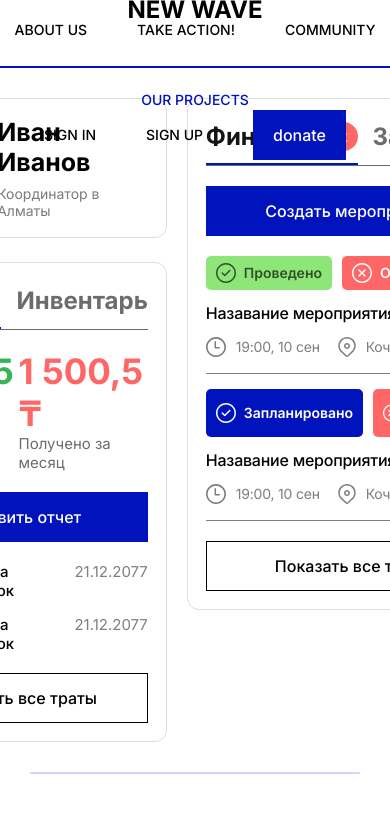
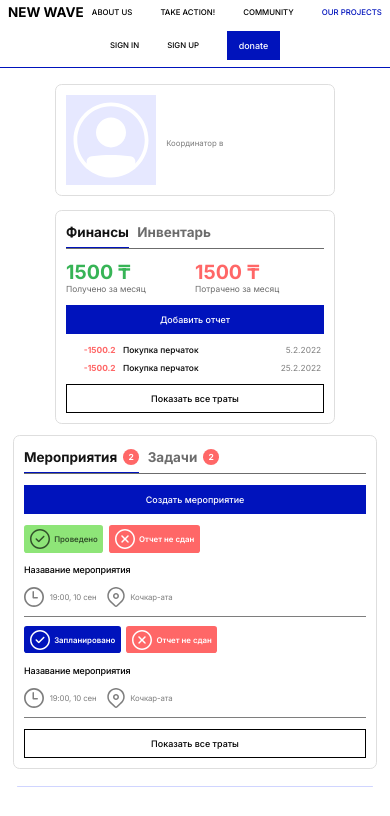
Before and after one commit to mrbqble/new-wave-ts, a React (Create React App) app in the folder client/: page /admin in a window 390 px wide. Shown: the top 816 px of the page. Built offline with nearby package versions, Linux system fonts and the light colour scheme.

Commit message:
inputs responsive and adaptive. Admin page added functionality(needs fetching from server)

```diff
--- a/client/src/index.css
+++ b/client/src/index.css
@@ -11,3 +11,21 @@ html {
   font-size: 62.5%;
   overflow-x: hidden;
 }
+
+/* Layout */
+
+@media (max-width: 720px) {
+  html {
+    font-size: 40%;
+  }
+}
+@media  (min-width: 720px) and (max-width: 980px) {
+  html {
+    font-size: 45%;
+  }
+}
+@media (max-width: 720px) {
+  html {
+    font-size: 35%;
+  }
+}
--- a/client/src/pages/admin/AdminPage.tsx
+++ b/client/src/pages/admin/AdminPage.tsx
@@ -1,11 +1,15 @@
 import styled from 'styled-components';
 import Button, { ButtonMode } from '../shared/Button';
-import { useState } from 'react';
+import { useEffect, useState } from 'react';
 import CheckCircle from '../assets/icons/CheckMarkCircle';
 import DismissCircle from '../assets/icons/DismissCircle';
 import Clock from '../assets/icons/Clock';
 import Location from '../assets/icons/Location';
 import CheckBox from '../shared/CheckBox/CheckBox';
+import { useContext } from '../../context/Context';
+import { useNavigate } from 'react-router-dom';
+import json from '../shared/variables.json'
+import ProfileIcon from '../assets/icons/ProfileIcon';
 
 const Main = styled.main`
   display: flex;
@@ -13,6 +17,7 @@ const Main = styled.main`
   gap: 2rem;
   margin-top: 3rem;
   margin-bottom: 3rem;
+  flex-wrap: wrap;
 `
 const FCol = styled.div`
   width: 50rem;
@@ -117,6 +122,8 @@ const ExpenseDate = styled.div`
   flex: 1;
   font-size: 1.5rem;
   opacity: .5;
+  text-align: right;
+  padding-right: .5rem;
 `;
 const InvButtonsDiv = styled.div`
   display: flex;
@@ -299,17 +306,90 @@ const DelegateWrapper = styled.div`
   align-items: center;
 `
 
+interface FinanceItem {
+  spending: number;
+  description: string;
+  date: string;
+}
+interface InventoryItem {
+  spending: number;
+  description: string;
+}
+type LabelType = {
+  status: string,
+  description: string,
+}
+interface MeropriyatieItem {
+  labels: LabelType[];
+  description: string;
+  date: string;
+  location: string;
+}
+interface ZadaniyeItem {
+  description: string;
+  status: string;
+  date: string;
+  fromWho: string;
+}
+interface ExpensesType {
+  spent: number,
+  recieved: number
+}
+
+// Example data
+const provedenoLabel: LabelType = {
+  status: "green",
+  description: "Проведено"
+}
+const failedLabel: LabelType = {
+  status: "red",
+  description: "Отчет не сдан"
+}
+const plannedLabel: LabelType = {
+  status: "blue",
+  description: "Запланировано"
+}
+const exampleDate = new Date("2022-03-25");
+
 function AdminPage() {
   const [fininv, setFininv] = useState<boolean>(true);
   const [eventtask, setEventtask] = useState<boolean>(true);
+
+  const { months } = json;
+  const navigate = useNavigate();
+  const { user, refetchUser } = useContext()
+
+  useEffect(() => {
+    refetchUser()
+  }, [])
+
+  const [finlist, setFinList] = useState<FinanceItem[]>([
+    {spending: -1500.2, description: "Покупка перчаток", date: exampleDate.getDay() + '.' + exampleDate.getMonth() + '.' + exampleDate.getFullYear()},
+    {spending: -1500.2, description: "Покупка перчаток", date: (exampleDate.getDay()+20) + '.' + exampleDate.getMonth() + '.' + exampleDate.getFullYear()}
+  ]);
+  const [inventorylist, setInventoryList] = useState<InventoryItem[]>([
+    {spending: -150.2, description: "5 л бутылок воды"},
+    {spending: 1210.2, description: "5 л бутылок воды"},
+    {spending: -150.2, description: "5 л бутылок воды"},
+  ]);
+  const [eventlist, setEventList] = useState<MeropriyatieItem[]>([
+    {labels: [provedenoLabel, failedLabel], description: "Назавание мероприятия", date: `19:00, 10 сен`, location: "Кочкар-ата"},
+    {labels: [plannedLabel, failedLabel], description: "Назавание мероприятия", date: `19:00, 10 сен`, location: "Кочкар-ата"},
+  ]);
+  const [taskList, setTaskList] = useState<ZadaniyeItem[]>([
+    {description: "Привлечь 10 волонтеfdsaров", status: "Срочно", date: "до 19:00, 10 сен", fromWho: "Ivan"},
+    {description: "Привлечь 10 волонтеров", status: "Срочно", date: "до 19:00, 10 сен", fromWho: "Ivan"}
+  ]);
+  const [expenses, setExpenses] = useState<ExpensesType>({spent: 1500, recieved: 1500});
+
   return (
     <Main>
       <FCol>
         <FRow>
-          <Avatarka src={require('../assets/images/1.png')} />
+          {user?.photo ? <Avatarka src={user?.photo} /> : <ProfileIcon width={90} />}
           <AvatarText>
-            <AvatarTitle>Иван Иванов</AvatarTitle>
-            <AvatarDescription>Координатор в Алматы</AvatarDescription>
+            <AvatarTitle>{user?.firstName} {user?.secondName}</AvatarTitle>
+            <AvatarDescription>Координатор в {user?.city}</AvatarDescription>
           </AvatarText>
         </FRow>
         <SRow>
@@ -324,27 +404,23 @@ function AdminPage() {
           {fininv ?
           <><FinReport>
             <GotSpendDiv>
-              <GotSpendAmount color={"green"}>1 500,5 ₸</GotSpendAmount>
+              <GotSpendAmount color={"green"}>{expenses.recieved} ₸</GotSpendAmount>
               <GotSpendDesc>Получено за месяц</GotSpendDesc>
             </GotSpendDiv>
             <GotSpendDiv>
-              <GotSpendAmount color={"red"}>1 500,5 ₸</GotSpendAmount>
-              <GotSpendDesc>Получено за месяц</GotSpendDesc>
+              <GotSpendAmount color={"red"}>{expenses.spent} ₸</GotSpendAmount>
+              <GotSpendDesc>Потрачено за месяц</GotSpendDesc>
             </GotSpendDiv>
           </FinReport>
           <Button mode={ButtonMode.PRIMARY} >Добавить отчет</Button>
           <FinListExpenses>
-            <ItemExpense>
-              <ExpenseAmount color="red">-1 500,5</ExpenseAmount>
-              <ExpenseDescription>Покупка перчаток</ExpenseDescription>
-              <ExpenseDate>21.12.2077</ExpenseDate>
+            {finlist.map((item: FinanceItem, index: number) => {
+              return <ItemExpense key={index}>
+                <ExpenseAmount color={item.spending<=0 ? "red" : "green"}>{item.spending}</ExpenseAmount>
+                <ExpenseDescription>{item.description}</ExpenseDescription>
+                <ExpenseDate>{item.date}</ExpenseDate>
               </ItemExpense>
-            <ItemExpense>
-              <ExpenseAmount color="red">-1 500,5</ExpenseAmount>
-              <ExpenseDescription>Покупка перчаток</ExpenseDescription>
-              <ExpenseDate>21.12.2077</ExpenseDate>
-            </ItemExpense>
-
+            })}
           </FinListExpenses>
           <Button mode={ButtonMode.DEFAULT}>Показать все траты</Button>
           </>
@@ -354,22 +430,12 @@ function AdminPage() {
             <ButWrapInv><Button mode={ButtonMode.PRIMARY}>Добавить</Button></ButWrapInv>
           </InvButtonsDiv>
           <InvList>
-            <InvItem>
-              <InvAmount color="red">-150</InvAmount>
-              <InvDesc>5 л бутылок воды</InvDesc>
+            {inventorylist.map((item: InventoryItem, index: number) => {
+              return <InvItem key={index}>
+                <InvAmount color={item.spending<0 ? "red" : "green"}>{item.spending}</InvAmount>
+                <InvDesc>{item.description}</InvDesc>
               </InvItem>
-            <InvItem>
-              <InvAmount color="red">-150</InvAmount>
-              <InvDesc>5 л бутылок воды</InvDesc>
-            </InvItem>
-            <InvItem>
-              <InvAmount color="red">-150</InvAmount>
-              <InvDesc>5 л бутылок воды</InvDesc>
-            </InvItem>
-            <InvItem>
-              <InvAmount color="red">-150</InvAmount>
-              <InvDesc>5 л бутылок воды</InvDesc>
-            </InvItem>
+            })}
           </InvList>
           <Button mode={ButtonMode.DEFAULT}>Показать весь инвертарь</Button>
             </>
@@ -380,14 +446,14 @@ function AdminPage() {
         <FinanceInv>
           <FinInvWrapper style={{"borderBottom": eventtask ? ".2rem solid #0013BC" : "none", "color": eventtask ? "#141414" : "#6C6C6C"}}>
             <EventTaskWrapper>
-              <FinInvText onClick={() => setEventtask(true)}>Финансы</FinInvText>
-              <EventTaskNumber>2</EventTaskNumber>
+              <FinInvText onClick={() => setEventtask(true)}>Мероприятия</FinInvText>
+              <EventTaskNumber>{eventlist.length}</EventTaskNumber>
             </EventTaskWrapper>
           </FinInvWrapper>
           <FinInvWrapper style={{"borderBottom": !eventtask ? ".2rem solid #0013BC" : "none", "color": !eventtask ? "#141414" : "#6C6C6C"}}>
           <EventTaskWrapper>
             <FinInvText onClick={() => setEventtask(false)}>Задачи</FinInvText>
-            <EventTaskNumber>3</EventTaskNumber>
+            <EventTaskNumber>{taskList.length}</EventTaskNumber>
           </EventTaskWrapper>
           </FinInvWrapper>
         </FinanceInv>
@@ -395,28 +461,20 @@ function AdminPage() {
 
         <Button mode={ButtonMode.PRIMARY}>Создать мероприятие</Button>
         <EventList>
-          <EventItem>
+        {eventlist.map((item: MeropriyatieItem, index: number) => {
+            return <EventItem key={index}>
               <EventStatuses>
-              <EventStatus backgroundColor='green' color='black' opacity='.65'><CheckCircle />Проведено</EventStatus>
-              <EventStatus backgroundColor='red' color='white'><DismissCircle />Отчет не сдан</EventStatus>
+                {item.labels.map((label: LabelType, ind: number) => {
+                  return <EventStatus key={ind} backgroundColor={label.status} color={label.status==='green' ? 'black' : 'white'} opacity={label.status==='green' ? '0.65' : '1'}>{label.status==='red' ? <DismissCircle /> : <CheckCircle fill={label.status==='blue' ? "white" : "black"} opacity={label.status==='blue' ? "1" : undefined} />}{label.description}</EventStatus>
+                })}
               </EventStatuses>
-            <NameOfTheEvent>Назавание мероприятия</NameOfTheEvent>
+              <NameOfTheEvent>{item.description}</NameOfTheEvent>
               <DateTimeBlock>
-              <DateTime><Clock />19:00, 10 сен</DateTime>
-              <DateTime><Location />Кочкар-ата</DateTime>
+                <DateTime><Clock />{item.date}</DateTime>
+                <DateTime><Location />{item.location}</DateTime>
               </DateTimeBlock>
             </EventItem>
-          <EventItem>
-            <EventStatuses>
-              <EventStatus backgroundColor='blue' color='white'><CheckCircle fill="white" opacity='1' />Запланировано</EventStatus>
-              <EventStatus backgroundColor='red' color='white'><DismissCircle />Отчет не сдан</EventStatus>
-            </EventStatuses>
-            <NameOfTheEvent>Назавание мероприятия</NameOfTheEvent>
-            <DateTimeBlock>
-              <DateTime><Clock />19:00, 10 сен</DateTime>
-              <DateTime><Location />Кочкар-ата</DateTime>
-            </DateTimeBlock>
-          </EventItem>
+          })}
         </EventList>
         <Button mode={ButtonMode.DEFAULT}>Показать все траты</Button>
         </> : <>
@@ -424,6 +482,22 @@ function AdminPage() {
         <Button mode={ButtonMode.PRIMARY}>Создать задачу</Button>
 
         <TaskList>
+          {taskList.map((item: ZadaniyeItem, index: number) => {
+            return <TaskItem key={index}>
+              <CheckBox />
+              <TaskDescription>
+                <TaskHeader>{item.description}</TaskHeader>
+                <TaskDescLabels>
+                  <TaskLabel backgroundColor={item.status==='Срочно' ? 'red' : undefined}>{item.status}</TaskLabel>
+                  <TaskLabel><Clock fill="black" />{item.date}</TaskLabel>
+                  <TaskLabel><FromWhoImg src={require('../assets/images/1.png')} />{item.fromWho}</TaskLabel>
+                </TaskDescLabels>
+              </TaskDescription>
+              <DelegateWrapper>
+                <Button mode={ButtonMode.DEFAULT} padding='1rem 1.5rem'>Делегировать</Button>
+              </DelegateWrapper>
+            </TaskItem>
+          })}
           <TaskItem>
             <CheckBox />
             <TaskDescription>
--- a/client/src/pages/assets/Icons/ProfileIcon.tsx
+++ b/client/src/pages/assets/Icons/ProfileIcon.tsx
@@ -1,7 +1,11 @@
-const ProfileIcon = () => (
+interface ProfileIconProps {
+    width?: number
+}
+
+const ProfileIcon = ({width}: ProfileIconProps) => (
     <svg
-        width={300}
-        height={300}
+        width={width || 300}
+        height={width || 300}
         viewBox="0 0 300 300"
         fill="none"
         xmlns="http://www.w3.org/2000/svg"
--- a/client/src/pages/auth/Profile.tsx
+++ b/client/src/pages/auth/Profile.tsx
@@ -189,10 +189,7 @@ function Profile() {
         </UserInfo>
         <Actions>
           <ProfileImage>
-            {user?.photo
-              ? <Image src={user?.photo}/>
-              : <ProfileIcon/>
-            }
+            <Image src={user?.photo || ProfileIcon}/>
             <EditImage>
               <CameraIcon/>
               <EditText>Edit</EditText>
--- a/client/src/pages/auth/SignUp/FullSignUpForm.tsx
+++ b/client/src/pages/auth/SignUp/FullSignUpForm.tsx
@@ -44,6 +44,9 @@ const Fields = styled.div`
   display: grid;
   gap: 4rem 8rem;
   grid-template-columns: 40.2rem 40.2rem;
+  @media (max-width: 720px) {
+    grid-template-columns: 100%;
+  }
 `
 
 const Form = styled.div`
@@ -52,6 +55,9 @@ const Form = styled.div`
   padding: 3rem 4rem;
   flex-direction: column;
   background-color: rgba(208, 213, 255, 0.5);
+  @media (max-width: 720px) {
+    width: min(70rem, 100%);
+  }
 `
 
 const FieldBox = styled.div`
@@ -73,7 +79,7 @@ const Must = styled(FieldTitle)`
 
 const phoneInput = {
   height: "5.5rem",
-  width: "40.2rem",
+  width: "max(20em, 100%)",
   fontSize: "2rem",
   borderRadius: "0rem",
   border: ".1rem solid grey"
--- a/client/src/pages/shared/Input.tsx
+++ b/client/src/pages/shared/Input.tsx
@@ -18,7 +18,7 @@ const Title = styled.div`
 `
 
 const Field = styled.input`
-  width: 20em;
+  width: max(20em, 100%);
   font-size: 1.8rem;
   padding: 1.5rem 2rem;
   border-radius: 0rem;
@@ -35,12 +35,17 @@ const Message = styled.p`
 const FieldBox = styled.div`
   display: flex;
   align-items: end;
+  position: relative;
 `
 
 const ShowHideIcons = styled.div`
   display: flex;
-  margin-bottom: 2rem;
-  margin-left: -4rem;
+  position: absolute;
+  top: 50%;
+  transform: translateY(-50%);
+  right: 1rem;
+  /* margin-bottom: 2rem;
+  margin-left: -4rem; */
 `
 
 const Must = styled(Title)`
--- a/client/src/pages/shared/Selector.tsx
+++ b/client/src/pages/shared/Selector.tsx
@@ -22,7 +22,7 @@ interface SelectProps {
 }
 
 const Selection = styled.select<SelectProps>`
-  width: ${({ width }) => width ? width/10 : '40.2'}rem;
+  width: ${({ width }) => width ? width/10 + 'rem' : 'max(20em, 100%)'};
   font-size: 1.5rem;
   padding: 1.5rem 2rem;
   border-radius: 0rem;
@@ -39,15 +39,20 @@ const Selection = styled.select<SelectProps>`
 `
 
 const Field = styled.input`
-  width: 17em;
+  width: 80%;
   font-size: 1.8rem;
   padding: 1.4rem 2rem;
   border-radius: 0rem;
-  border: .1rem solid grey;
   position: absolute;
-  margin-left: -40rem;
+  top: 0;
+  left: 0;
+  outline: none;
   margin-top: .2rem;
+  margin-bottom: .2rem;
+  margin-left: .2rem;
+  height: calc(100% - .4rem);
   border: none;
+  border-right: none;
   z-index: 10;
 `
 
@@ -79,7 +84,7 @@ function Selector({
         {title}:
         <Must>*</Must>
       </Title>}
-      <div>
+      <div style={{position: "relative"}}>
         <Selection
           width={width}
           value={value}
```
Also changed, not shown: client/src/context/Context.js (+4 -3 lines), client/src/pages/Home/Carousel/Carousel.tsx (+6 -3 lines), client/src/pages/event/EventInfo.tsx (+31 -4 lines). Lines whose indentation alone changed are shown as unchanged.
